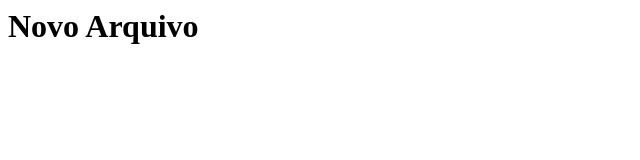
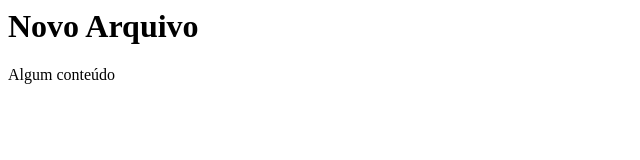
Before and after one commit to dribeiroli/repositorio-teste, a plain HTML site: page index.html in a window 1280 px wide. Shown: the whole page, without its empty margins (0-640 px from the left). Drawn offline with Linux system fonts and the light colour scheme.

Commit message:
Atualizando o README e criando novoarquivo.html

```diff
--- a/index.html
+++ b/index.html
@@ -2,5 +2,6 @@
     <head></head>
     <body>
         <h1>Novo Arquivo</h1>
+        <p>Algum conteúdo</p>
     </body>
     </html>
```
Also changed, not shown: 1 other file.
